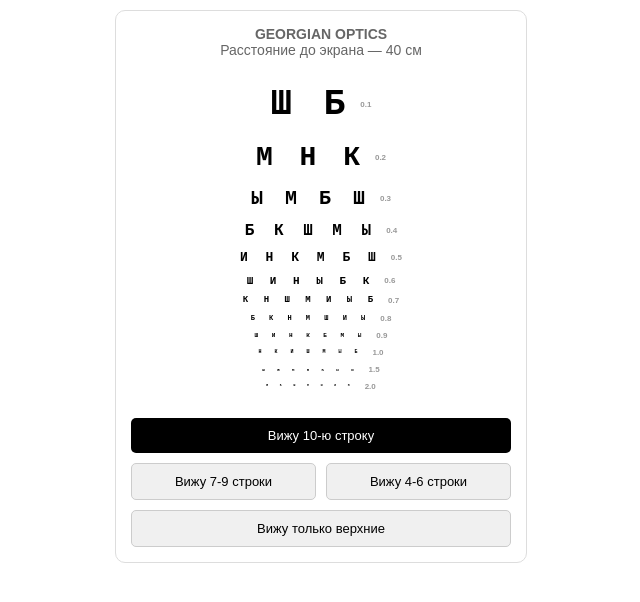
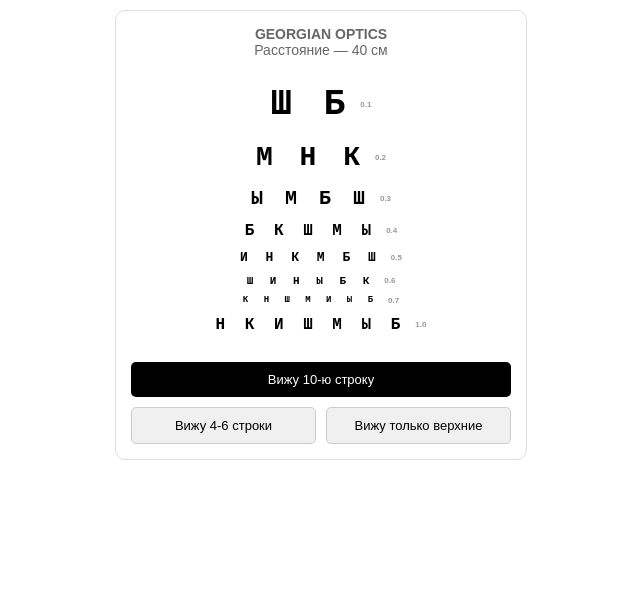
Before and after one commit to dimaskr1998-gif/georgian-optics-app, a plain HTML site: page index.html in a window 1280 px wide. Shown: the whole page, without its empty margins (319-959 px from the left). Drawn offline with Linux system fonts and the light colour scheme; a script that the page names is missing.

Commit message:
Refactor header and update row elements
Updated header text and adjusted rows in the display.

```diff
--- a/index.html
+++ b/index.html
@@ -11,13 +11,10 @@
         .header { font-family: sans-serif; font-size: 14px; margin-bottom: 20px; color: #666; }
         .row { font-weight: bold; letter-spacing: 5px; line-height: 1.5; margin: 5px 0; display: flex; justify-content: center; align-items: center; }
         .row-info { font-size: 8px; color: #999; margin-left: 10px; font-family: sans-serif; letter-spacing: 0; }
-
-        /* Размеры строк (эмуляция таблицы Сивцева) */
         .v01 { font-size: 36px; } .v02 { font-size: 28px; } .v03 { font-size: 20px; }
         .v04 { font-size: 16px; } .v05 { font-size: 13px; } .v06 { font-size: 11px; }
         .v07 { font-size: 9px; }  .v08 { font-size: 7px; }  .v09 { font-size: 6px; }
         .v10 { font-size: 5px; }  .v15 { font-size: 4px; }  .v20 { font-size: 3px; }
-
         .controls { margin-top: 25px; display: grid; grid-template-columns: 1fr 1fr; gap: 10px; font-family: sans-serif; }
         button { border: none; padding: 10px; border-radius: 5px; cursor: pointer; font-size: 13px; }
         .btn-main { background: #000; color: #fff; grid-column: span 2; }
@@ -26,11 +23,7 @@
 </head>
 <body>
     <div class="container">
-        <div class="header">
-            <strong>GEORGIAN OPTICS</strong><br>
-            Расстояние до экрана — 40 см
-        </div>
-
+        <div class="header"><strong>GEORGIAN OPTICS</strong><br>Расстояние — 40 см</div>
         <div class="row v01">Ш Б <span class="row-info">0.1</span></div>
         <div class="row v02">М Н К <span class="row-info">0.2</span></div>
         <div class="row v03">Ы М Б Ш <span class="row-info">0.3</span></div>
@@ -38,20 +31,13 @@
         <div class="row v05">И Н К М Б Ш <span class="row-info">0.5</span></div>
         <div class="row v06">Ш И Н Ы Б К <span class="row-info">0.6</span></div>
         <div class="row v07">К Н Ш М И Ы Б <span class="row-info">0.7</span></div>
-        <div class="row v08">Б К Н М Ш И Ы <span class="row-info">0.8</span></div>
-        <div class="row v09">Ш И Н К Б М Ы <span class="row-info">0.9</span></div>
-        <div class="row v10">Н К И Ш М Ы Б <span class="row-info">1.0</span></div>
-        <div class="row v15">Ш Б М Н К Ы И <span class="row-info">1.5</span></div>
-        <div class="row v20">Б К Ш М Ы И Н <span class="row-info">2.0</span></div>
-
+        <div class="row v010">Н К И Ш М Ы Б <span class="row-info">1.0</span></div>
         <div class="controls">
             <button class="btn-main" onclick="sendResult('1.0 (Норма)')">Вижу 10-ю строку</button>
-            <button class="btn-sub" onclick="sendResult('0.7-0.9 (Хорошо)')">Вижу 7-9 строки</button>
             <button class="btn-sub" onclick="sendResult('0.4-0.6 (Средне)')">Вижу 4-6 строки</button>
-            <button class="btn-sub" onclick="sendResult('0.1-0.3 (Низко)')" style="grid-column: span 2;">Вижу только верхние</button>
+            <button class="btn-sub" onclick="sendResult('0.1-0.3 (Низко)')">Вижу только верхние</button>
         </div>
     </div>
-
     <script>
         const tg = window.Telegram.WebApp;
         tg.expand();
```
